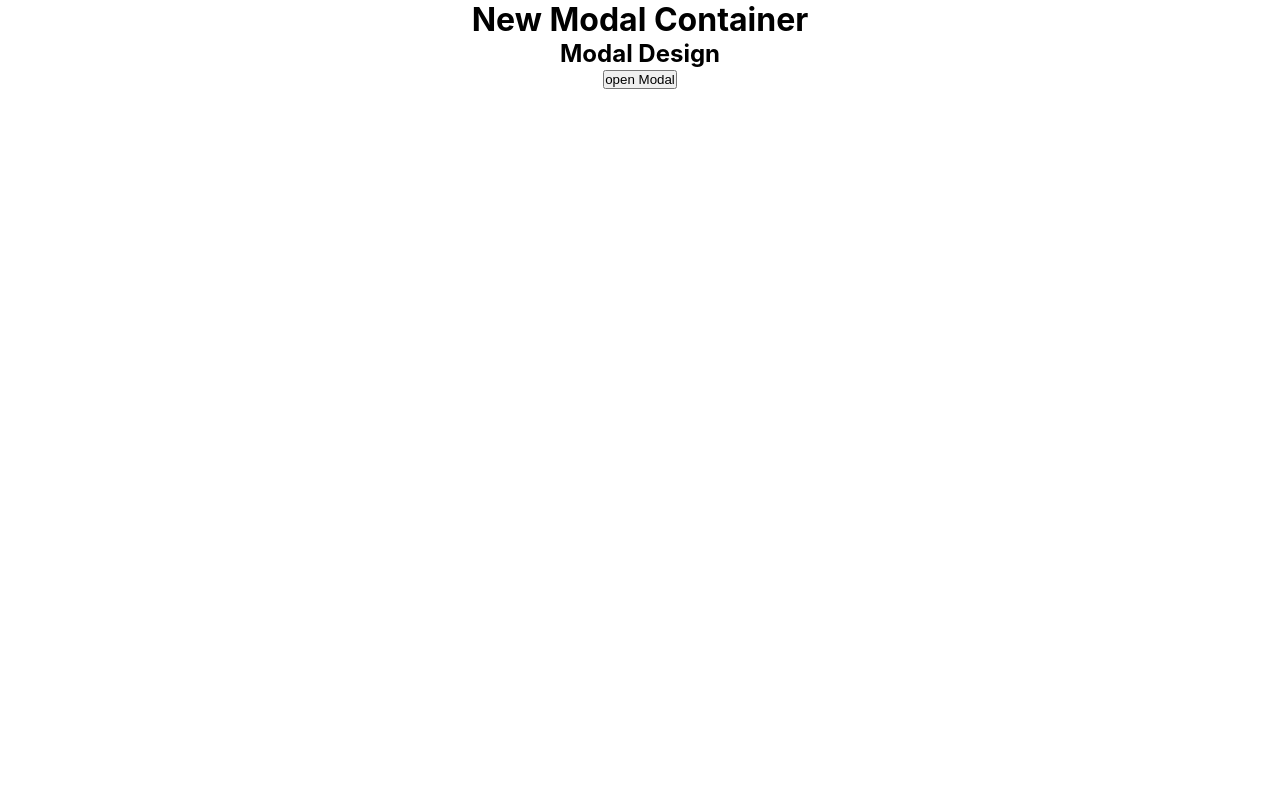
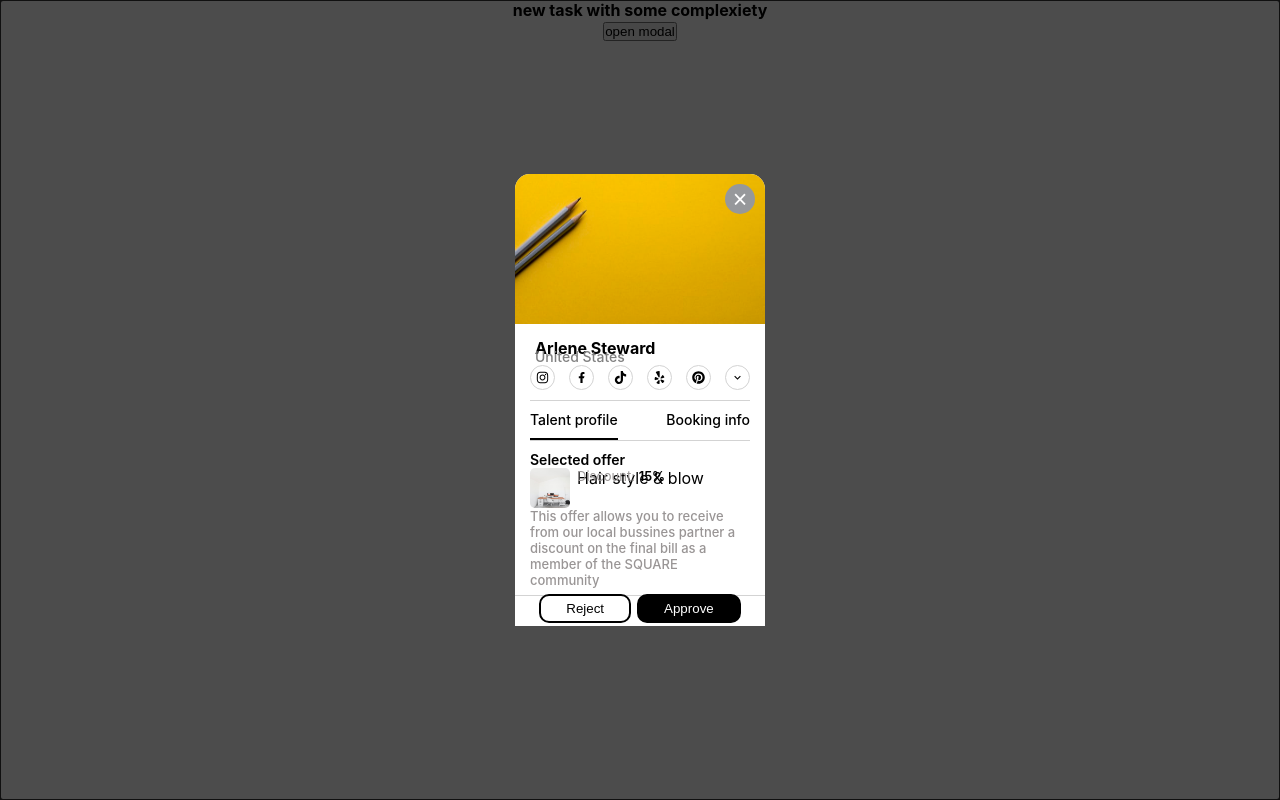
Before and after one commit to Zaibi727/Collection-of-Designs, a React (Create React App) app: page /about in a window 1280 px wide. Built offline with nearby package versions, Linux system fonts and the light colour scheme.

Commit message:
react modal with tab

```diff
--- a/package.json
+++ b/package.json
@@ -18,6 +18,7 @@
     "react-bootstrap": "^1.6.1",
     "react-calendar": "^3.4.0",
     "react-chartjs-2": "^3.0.3",
+    "react-code-input": "^3.10.1",
     "react-credit-card-input": "^1.1.5",
     "react-dom": "^17.0.2",
     "react-icons": "^4.2.0",
@@ -38,6 +39,7 @@
     "react-scripts": "4.0.3",
     "react-select": "^4.3.0",
     "react-star-ratings": "^2.3.0",
+    "react-verification-code-input": "^1.2.9",
     "styled-components": "^5.2.3",
     "web-vitals": "^1.1.1"
   },
--- /dev/null
+++ b/src/components/ModalWithTab/ActivationCode.jsx
@@ -0,0 +1,30 @@
+import React from 'react';
+import ReactCodeInput from 'react-verification-code-input';
+import styles from './modalwithtab.module.css';
+import './codeinput.css';
+
+
+
+function ActivationCode() {
+
+
+    return (
+        <div>
+            <p className={styles.ActivationCodehead}>Activation code</p>
+            <div>
+              <ReactCodeInput
+              className={styles.reactCodeInput}
+              type='text'
+              fields={5}
+                  fieldWidth={30}
+                  fieldHeight={30}
+                  style={{margin: '10px'}}
+              />
+            </div>
+            <p className={styles.codebottom}> Check-in: Jun 12Ve 2021 at 12: 02 pm</p>
+
+        </div>
+    )
+}
+
+export default ActivationCode;
--- /dev/null
+++ b/src/components/ModalWithTab/ModalWithTabContainer.jsx
@@ -0,0 +1,112 @@
+import React, {useState} from 'react';
+import Modal from 'react-modal';
+import styles from './modalwithtab.module.css';
+import { FaInstagram } from "react-icons/fa";
+import { RiFacebookFill  } from "react-icons/ri";
+
+import { SiTiktok } from "react-icons/si";
+import { FaYelp } from "react-icons/fa";
+import { MdKeyboardArrowDown } from "react-icons/md";
+import { FaPinterest } from "react-icons/fa";
+
+import RejectApprove from './RejectApprove';
+import SocialIconsButton from './socialIconsButton';
+import ActivationCode from './ActivationCode';
+
+function ModalWithTabContainer() {
+    const [isOpen, setIsOpen] = useState(true);
+    const [data, setData] = useState({
+        mainimage: './images/eight5.jpg',
+        name: "Arlene Steward",
+        location: 'United States',
+        tableft: 'Talent profile',
+        tabright: 'Booking info',
+        offerhead: 'Selected offer',
+        brandimage: './images/eight4.jpg',
+        brandname: 'Hair style & blow',
+        discount: '15%',
+        text: "This offer allows you to receive from our local bussines partner a discount on the final bill as a member of the SQUARE community",
+    });
+
+    const [show, setShow] = useState(false);
+
+    const tabOpen = () => {
+        setShow(true);
+    }
+    const tabClose = () => {
+        setShow(false);
+    }
+
+    const showModal = () => {
+        setIsOpen(true);
+     };
+
+     const hideModal = () => {
+        setIsOpen(false);
+     };
+
+     const customStyles = {
+        overlay: {
+          backgroundColor: "rgb(0, 0, 0 , 0.7 )",
+        },
+      };
+
+    return (
+        <div>
+            <h4>new task with some complexiety</h4>
+               <button onClick={showModal}>open modal</button>
+             <Modal className={styles.mmm} isOpen={isOpen}  style={customStyles}>
+
+                 <div className={styles.contentCover}>
+                 <button onClick={hideModal} className={styles.closeModal}>
+                    <span aria-hidden="true">&times;</span>
+                 </button>
+                     <section>
+                         <img src={data.mainimage} className={styles.mainPic} />
+                         <div className={styles.nameloc}>
+                             <p className={styles.name}>{data.name}</p>
+                             <p className={styles.location}>{data.location}</p>
+                         </div>
+                         <div className={styles.socialdiv}>
+                             <SocialIconsButton Icon={FaInstagram} />
+                             <SocialIconsButton Icon={RiFacebookFill} />
+                             <SocialIconsButton Icon={SiTiktok} />
+                             <SocialIconsButton Icon={FaYelp} />
+                             <SocialIconsButton Icon={FaPinterest} />
+                             <SocialIconsButton Icon={MdKeyboardArrowDown} />
+                         </div>
+                     </section>
+                     {/*--top-section--*/}
+
+                     <section className={styles.sec2}>
+                         <div className={styles.tabdiv}>
+                             <p   style={ show ? {marginBottom: '0px', paddingBottom: '10px', borderBottom: 'none',} : {marginBottom: '0px', paddingBottom: '10px', borderBottom: '2px solid black',}} className={styles.left} onClick={tabClose}>{data.tableft}</p>
+                             <p style={ show ? {marginBottom: '0px', paddingBottom: '10px', borderBottom: '2px solid black',} : {marginBottom: '0px', paddingBottom: '10px', borderBottom: 'none',}} className={styles.right} onClick={tabOpen}>{data.tabright}</p>
+                         </div>
+                     </section>
+                     <section className={styles.sec3}>
+                           <p className={styles.heading}>{data.offerhead}</p>
+                           <div className={styles.brandDiv}>
+                               <img className={styles.brandimage} src={data.brandimage} />
+                               <div>
+                                   <p eclassName={styles.brandname}>{data.brandname}</p>
+                                   <p className={styles.discount}>Discount: <span className={styles.dicountcount}>{data.discount}</span></p>
+                               </div>
+                           </div>
+                           <p style={ show ? { borderBottom: 'none'} : { borderBottom: '1px solid lightgray'}} className={styles.text}>{data.text}</p>
+
+                           {show ? <ActivationCode /> : null}
+
+                          <div className={styles.bottombtns}>
+                                <RejectApprove type="light" title="Reject" />
+                                <RejectApprove type="dark" title="Approve" />
+                          </div>
+                     </section>
+                 </div>
+             </Modal>
+
+        </div>
+    )
+}
+
+export default ModalWithTabContainer;
--- /dev/null
+++ b/src/components/ModalWithTab/RejectApprove.jsx
@@ -0,0 +1,20 @@
+import React from 'react';
+import styles from './modalwithtab.module.css';
+
+ const RejectApprove = (props) => {
+    const { type, title } = {...props };
+
+    if( type === "light"  ) {
+        return(
+            <button className={styles.reject}>{title}</button>
+        )
+    } else if ( type=== "dark" ) {
+        return (
+            <button className={styles.approve}>{title}</button>
+        )
+    }else {
+        return null;
+    }
+}
+
+export default RejectApprove;
--- /dev/null
+++ b/src/components/ModalWithTab/codeinput.css
@@ -0,0 +1,12 @@
+.styles_react-code-input__CRulA > input{
+    border: solid 1px #a8adb7 !important;
+    font-family: sans-serif;
+    font-size: 16px;
+    font-weight: 600;
+    margin: 5px;
+    color: #525461;
+    text-align: center;
+    box-sizing: border-box;
+    border-radius: 5px;
+    -webkit-appearance: initial;
+}
--- /dev/null
+++ b/src/components/ModalWithTab/modalwithtab.module.css
@@ -0,0 +1,165 @@
+*{
+    padding: 0px;
+    margin: 0px;
+    box-sizing: border-box;
+}
+.mmm{
+    width: 100%;
+    height: 100vh;
+    display: flex;
+    justify-content: center;
+    align-items: center;
+    flex-direction: column;
+    overflow-y: scroll;
+}
+.contentCover{
+ width: 250px !important;
+ background-color: rgb(255, 255, 255);
+ position: relative;
+ margin: 0 auto;
+ border-top-left-radius: 15px;
+ border-top-right-radius: 15px;
+
+}
+.mainPic{
+    width: 100%;
+    height: 150px !important;
+    border-top-left-radius: 15px;
+    border-top-right-radius: 15px;
+}
+.nameloc{
+    padding: 10px 20px;
+}
+.name{
+    font-weight: 700;
+}
+.location{
+    color: gray;
+    margin-top: -10px;
+    font-size: 14px;
+    font-weight: 500;
+}
+.socialdiv{
+    display: flex;
+    justify-content: space-between;
+    margin: 0px 15px;
+    margin-top: -10px;
+    padding-bottom: 10px;
+    border-bottom: 1px solid lightgray;
+}
+.sec2{
+    padding: 10px 15px;
+
+}
+.tabdiv{
+    display: flex;
+    justify-content: space-between;
+    border-bottom: 1px solid lightgray;
+    padding: 0px 0px;
+}
+.left{
+    font-size: 14px;
+    font-weight: 500;
+}
+.right{
+    font-size: 14px;
+    font-weight: 500;
+}
+.heading{
+    font-weight: 600;
+    font-size: 14px;
+    padding: 0px 15px;
+}
+.brandDiv{
+    display: flex;
+    padding: 0px 15px;
+}
+.brandimage{
+    width: 40px;
+    height: 40px;
+    border-radius: 5px;
+    margin-right: 7px;
+}
+.brandname{
+    font-size: 13px;
+    font-weight: 700 !important;
+}
+.discount{
+    margin-top: -20px;
+    font-size: 13px;
+    color: rgb(153, 149, 149);
+}
+.dicountcount{
+    color: black;
+    font-weight: 600;
+}
+.text{
+    font-size: 13px;
+    font-weight: 500;
+    color: rgb(153, 149, 149);
+    padding: 0px 15px 7px 15px;
+}
+.socialiconbtn{
+    width: 25px;
+    height: 25px;
+    border-radius: 50%;
+    border: 1px solid lightgray;
+    display: flex;
+    justify-content: center;
+    align-items: center;
+    font-size: 13px;
+    background-color: white !important;
+}
+.closeModal{
+    position: absolute;
+    right: 10px;
+    top: 10px;
+    border: none;
+    background-color: rgb(150, 152, 155);
+    color: white;
+    width: 30px;
+    height: 30px;
+    border-radius: 50%;
+    display: flex;
+    justify-content: center;
+    align-items: center;
+    font-size: 25px;
+}
+.reject {
+    background-color: transparent;
+    padding: 5px 25px;
+    color: rgb(0, 0, 0);
+    margin: 3px;
+    border: 2px solid black;
+    border-radius: 10px;
+    font-weight: 500;
+
+}
+.approve {
+    background-color: #000;
+    color: white;
+    padding: 5px 25px;
+    margin: 3px;
+    border: 2px solid black;
+    border-radius: 10px;
+}
+.bottombtns{
+    display: flex;
+    justify-content: center;
+    margin-top: -5px;
+}
+
+.ActivationCodehead{
+    font-weight: 600;
+    padding: 0px 15px;
+}
+.codebottom{
+    font-size: 14px;
+    color: rgb(153, 149, 149);
+    padding: 0px 15px;
+    font-weight: 500;
+}
+.reactCodeInput{
+    margin: 0px 15px;
+    width: 235px !important;
+}
--- /dev/null
+++ b/src/components/ModalWithTab/socialIconsButton.jsx
@@ -0,0 +1,14 @@
+import React from 'react';
+import styles from './modalwithtab.module.css';
+
+function SocialIconsButton({Icon}) {
+    return (
+        <div>
+            <button className={styles.socialiconbtn}>
+             {Icon ? <Icon /> : {Icon}}
+            </button>
+        </div>
+    )
+}
+
+export default SocialIconsButton;
--- a/src/components/parent.js
+++ b/src/components/parent.js
@@ -84,8 +84,8 @@ import './dropDown.css';
 //import HomeScreenThreeContainer from './HomeScreenThree/HomeScreenThreeContainer';
 //import FormContainer from './ReactFormValidation/FormContainer';
 //import ModalSilderContainer from './ModalSlider/ModalSliderContainer';
-import NewModalContainer from './NewModalSlider/NewModalContainer';
-
+//import NewModalContainer from './NewModalSlider/NewModalContainer';
+import ModalWithTabContainer from './ModalWithTab/ModalWithTabContainer';
 
 class Parent extends Component {
 
@@ -94,7 +94,7 @@ class Parent extends Component {
 
         return (
             <div>
-               <NewModalContainer />
+                <ModalWithTabContainer />
            </div>
          );
     }
```
Also changed, not shown: 1 other file (tests, documents, lock files or other folders).
